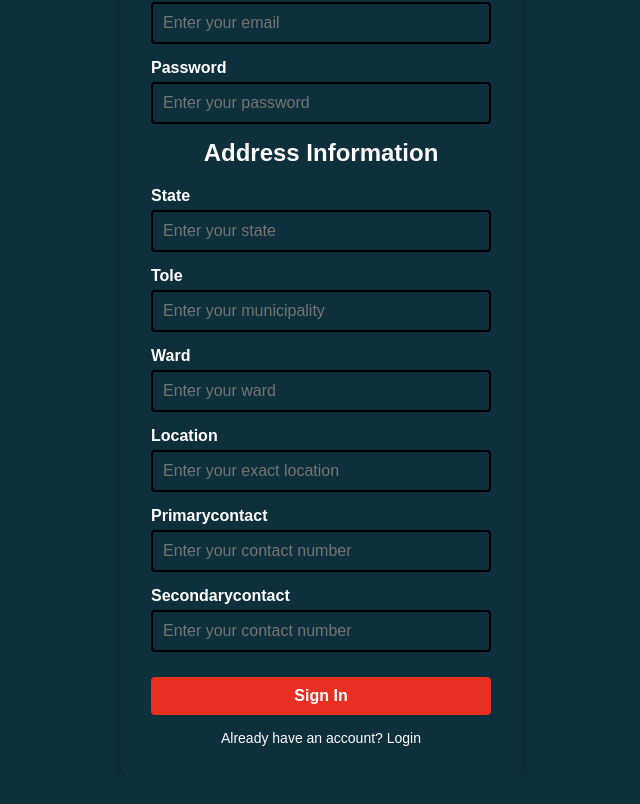
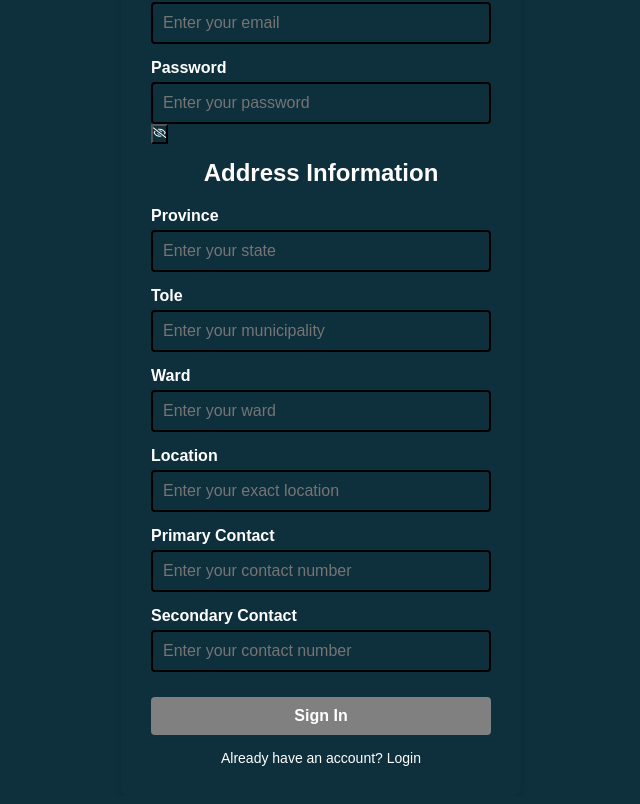
Before and after one commit to Manisha-Tmg/My-project, a React (Create React App) app: page /signin in a window 1280 px wide. Shown: the part 258-1062 px from the top of the page, without its empty margins (319-959 px from the left). Built offline with nearby package versions, Linux system fonts and the light colour scheme.

Commit message:
validation added in signup page

```diff
--- a/src/Css/Login.css
+++ b/src/Css/Login.css
@@ -102,7 +102,11 @@
 .sign:hover {
   text-decoration: underline;
 }
-
+.eyebutton {
+  text-align: right;
+  justify-content: right;
+  justify-items: right;
+}
 @media (max-width: 576px) {
   .form-login {
     padding: 20px;
--- a/src/Pages/Signin.js
+++ b/src/Pages/Signin.js
@@ -1,7 +1,11 @@
 import { React, useState } from "react";
 import { Link, useNavigate } from "react-router-dom";
 import "../Css/Signin.css";
+import { FaRegEye } from "react-icons/fa";
+import { FaRegEyeSlash } from "react-icons/fa";
 import { APIURL } from "../env";
+import { set } from "zod";
+import { specialChars } from "@testing-library/user-event";
 
 const Signin = () => {
   const [fullname, setFullname] = useState("");
@@ -13,11 +17,49 @@ const Signin = () => {
   const [location, setLocation] = useState("");
   const [Primarycontact, setPrimarycontact] = useState("");
   const [Secondarycontact, setSecondarycontact] = useState("");
+  const [showHide, setShowHide] = useState(false);
+  const [errors, setErrors] = useState({});
 
   const navigate = useNavigate();
+  const handleValidation = () => {
+    const newErrors = {
+      fullname: !fullname,
+      email: !email,
+      password: !password,
+      state: !state,
+      tole: !tole,
+      ward: !ward,
+      location: !location,
+      Primarycontact: !Primarycontact || Primarycontact <= 0,
+      Secondarycontact: !Secondarycontact || Secondarycontact <= 0,
+    };
+    setErrors(newErrors);
+    return Object.values(newErrors).every((errors) => !errors);
+  };
+
+  const isButtonDisabled = Object.values({
+    fullname,
+    email,
+    password,
+    state,
+    tole,
+    ward,
+    location,
+    Primarycontact,
+    Secondarycontact,
+  }).some((value) => !value);
 
   async function handleSignup(event) {
     event.preventDefault();
+    if (Primarycontact < 0) {
+      alert("Numbers cannot be negative");
+    }
+    // } else {
+    //   return;
+    // }
+    if (!handleValidation()) {
+      return;
+    }
     console.log(
       "button clicked",
       fullname,
@@ -75,7 +117,8 @@ const Signin = () => {
             placeholder="Enter your full name"
             value={fullname}
             onChange={(e) => setFullname(e.target.value)}
-            required
+
+            // required
           />
         </div>
         <div className="m-3">
@@ -89,28 +132,36 @@ const Signin = () => {
             placeholder="Enter your email"
             value={email}
             onChange={(e) => setEmail(e.target.value)}
-            required
+            // required
           />
         </div>
         <div className="m-3">
           <label htmlFor="password" className="form-label">
             Password
           </label>
+
           <input
-            type="password"
+            type={showHide ? "text" : "password"}
             className="form-control"
             id="password"
             placeholder="Enter your password"
             value={password}
             onChange={(e) => setPassword(e.target.value)}
-            required
+            // required
           />
+          <button
+            type="text"
+            className="btneye"
+            onClick={() => setShowHide(!showHide)}
+          >
+            {showHide ? <FaRegEye /> : <FaRegEyeSlash />}
+          </button>
         </div>
         {/* Address Section */}
         <h3 className="h-22">Address Information</h3>
         <div className="m-3">
           <label htmlFor="state" className="form-label">
-            State
+            Province
           </label>
           <input
             type="text"
@@ -119,7 +170,7 @@ const Signin = () => {
             placeholder="Enter your state"
             value={state}
             onChange={(e) => setState(e.target.value)}
-            required
+            // required
           />
         </div>
         <div className="m-3">
@@ -133,7 +184,7 @@ const Signin = () => {
             placeholder="Enter your municipality"
             value={tole}
             onChange={(e) => setTole(e.target.value)}
-            required
+            // required
           />
         </div>
         <div className="m-3">
@@ -147,7 +198,7 @@ const Signin = () => {
             placeholder="Enter your ward"
             value={ward}
             onChange={(e) => setWard(e.target.value)}
-            required
+            // required
           />
         </div>
         <div className="m-3">
@@ -161,12 +212,12 @@ const Signin = () => {
             placeholder="Enter your exact location"
             value={location}
             onChange={(e) => setLocation(e.target.value)}
-            required
+            // required
           />
         </div>
         <div className="m-3">
           <label htmlFor="contact" className="form-label">
-            Primarycontact
+            Primary Contact
           </label>
           <input
             type="tel"
@@ -175,12 +226,12 @@ const Signin = () => {
             placeholder="Enter your contact number"
             value={Primarycontact}
             onChange={(e) => setPrimarycontact(e.target.value)}
-            required
+            // required
           />
         </div>{" "}
         <div className="m-3">
           <label htmlFor="contact" className="form-label">
-            Secondarycontact
+            Secondary Contact
           </label>
           <input
             type="tel"
@@ -189,10 +240,19 @@ const Signin = () => {
             placeholder="Enter your contact number"
             value={Secondarycontact}
             onChange={(e) => setSecondarycontact(e.target.value)}
-            required
+            // required
           />
         </div>
-        <button type="submit" className="btn11" onClick={handleSignup}>
+        <button
+          type="submit"
+          className="btn11"
+          disabled={isButtonDisabled}
+          //  onClick={handleSignup}
+          style={{
+            backgroundColor: isButtonDisabled ? "gray" : "#e82f22",
+            cursor: isButtonDisabled ? "not-allowed" : "pointer",
+          }}
+        >
           Sign In
         </button>
         <label className="account1">
```
